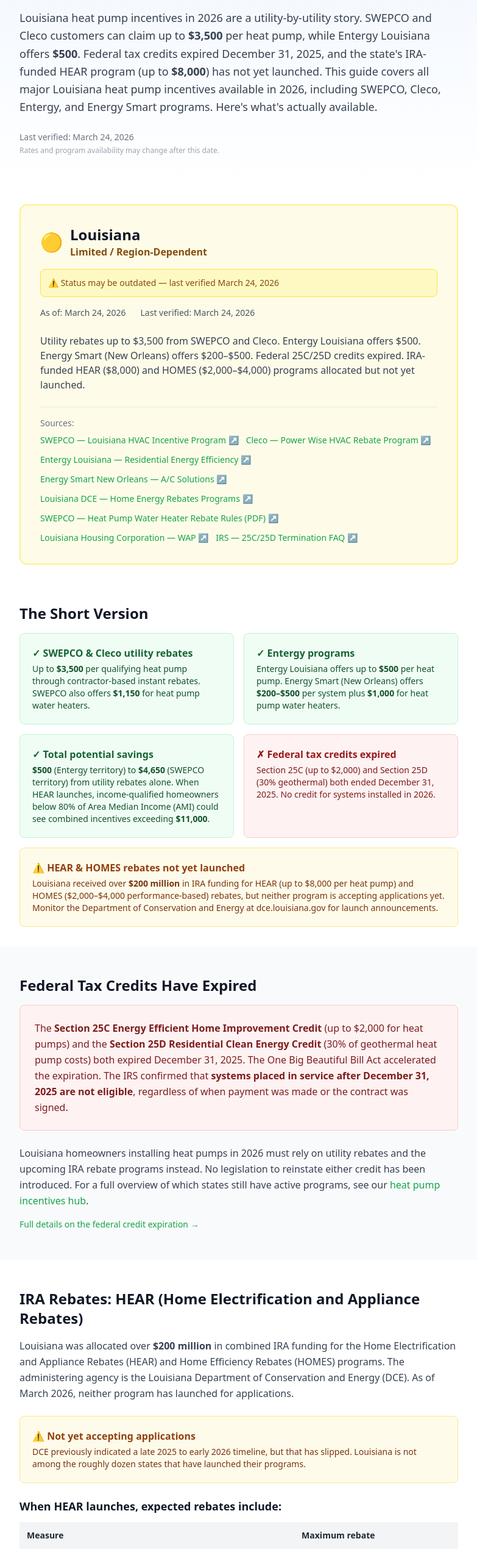
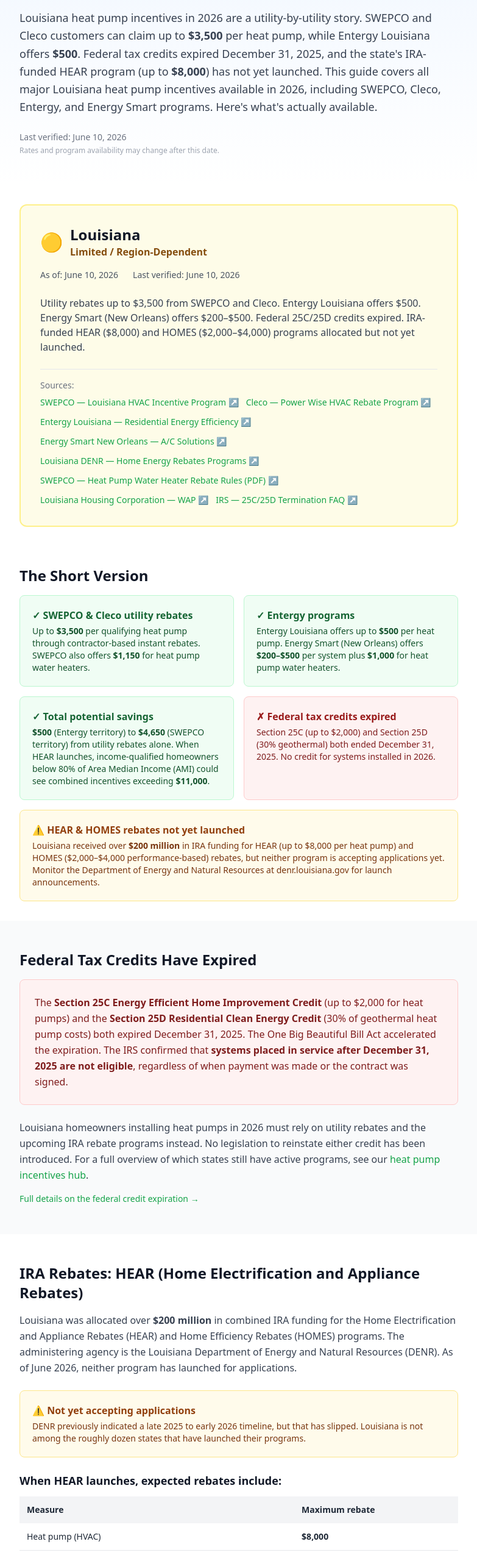
Before and after one commit to giniwproductions-88/homeenergybasics, a Next.js app: page /heat-pumps/states/la in a window 1280 px wide. Shown: the part 234-2789 px from the top of the page at 61% size, without its empty margins (248-1031 px from the left). Built offline with nearby package versions, Linux system fonts and the light colour scheme.

Commit message:
LA: fix agency name (DENR not DCE) sitewide; verify SWEPCO + Cleco; flag Entergy Solutions transition; verify 2026-06-10

```diff
--- a/src/app/heat-pumps/states/la/page.tsx
+++ b/src/app/heat-pumps/states/la/page.tsx
@@ -19,7 +19,7 @@ export const metadata: Metadata = {
     url: "https://homeenergybasics.com/heat-pumps/states/la",
     type: "article",
     publishedTime: "2026-03-24",
-    modifiedTime: "2026-03-24",
+    modifiedTime: "2026-06-10",
     section: "Heat Pumps",
   },
 };
@@ -62,7 +62,7 @@ export default function LouisianaPage() {
         name: "Who administers Louisiana\u2019s heat pump incentive programs?",
         acceptedAnswer: {
           "@type": "Answer",
-          text: "Utility rebates are administered directly by each utility: SWEPCO, Cleco Power (Power Wise program), Entergy Louisiana (Entergy Solutions), and Entergy New Orleans (Energy Smart). The upcoming IRA-funded HEAR and HOMES rebate programs are administered by the Louisiana Department of Conservation and Energy (DCE), formerly the Department of Energy and Natural Resources, in partnership with the Office of Community Development. The Weatherization Assistance Program is administered by the Louisiana Housing Corporation.",
+          text: "Utility rebates are administered directly by each utility: SWEPCO, Cleco Power (Power Wise program), Entergy Louisiana (Entergy Solutions), and Entergy New Orleans (Energy Smart). The upcoming IRA-funded HEAR and HOMES rebate programs are administered by the Louisiana Department of Energy and Natural Resources (DENR), in partnership with the Office of Community Development. The Weatherization Assistance Program is administered by the Louisiana Housing Corporation.",
         },
       },
       {
@@ -70,7 +70,7 @@ export default function LouisianaPage() {
         name: "When will Louisiana\u2019s HEAR and HOMES rebate programs launch?",
         acceptedAnswer: {
           "@type": "Answer",
-          text: "As of March 2026, Louisiana has not launched either the HEAR (up to $8,000 for heat pumps) or HOMES ($2,000\u2013$4,000 performance-based) rebate programs, despite receiving over $200 million in IRA funding. The Department of Conservation and Energy previously indicated a late 2025 to early 2026 timeline, but that has slipped. Homeowners should monitor dce.louisiana.gov for launch announcements.",
+          text: "As of June 2026, Louisiana has not launched either the HEAR (up to $8,000 for heat pumps) or HOMES ($2,000\u2013$4,000 performance-based) rebate programs, despite receiving over $200 million in IRA funding. The Department of Energy and Natural Resources previously indicated a late 2025 to early 2026 timeline, but that has slipped. Homeowners should monitor denr.louisiana.gov for launch announcements.",
         },
       },
     ],
@@ -160,7 +160,7 @@ export default function LouisianaPage() {
             </div>
             <div className="md:col-span-2 bg-amber-50 border border-amber-200 rounded-lg p-5">
               <p className="font-semibold text-amber-800 mb-1">⚠ HEAR &amp; HOMES rebates not yet launched</p>
-              <p className="text-sm text-amber-900">Louisiana received over <strong>$200 million</strong> in IRA funding for HEAR (up to $8,000 per heat pump) and HOMES ($2,000–$4,000 performance-based) rebates, but neither program is accepting applications yet. Monitor the Department of Conservation and Energy at dce.louisiana.gov for launch announcements.</p>
+              <p className="text-sm text-amber-900">Louisiana received over <strong>$200 million</strong> in IRA funding for HEAR (up to $8,000 per heat pump) and HOMES ($2,000–$4,000 performance-based) rebates, but neither program is accepting applications yet. Monitor the Department of Energy and Natural Resources at denr.louisiana.gov for launch announcements.</p>
             </div>
           </div>
         </div>
@@ -192,12 +192,12 @@ export default function LouisianaPage() {
         <div className="container-narrow">
           <h2 className="text-2xl font-bold text-gray-900 mb-4">IRA Rebates: HEAR (Home Electrification and Appliance Rebates)</h2>
           <p className="text-gray-700 leading-relaxed mb-6">
-            Louisiana was allocated over <strong>$200 million</strong> in combined IRA funding for the Home Electrification and Appliance Rebates (HEAR) and Home Efficiency Rebates (HOMES) programs. The administering agency is the Louisiana Department of Conservation and Energy (DCE). As of March 2026, neither program has launched for applications.
+            Louisiana was allocated over <strong>$200 million</strong> in combined IRA funding for the Home Electrification and Appliance Rebates (HEAR) and Home Efficiency Rebates (HOMES) programs. The administering agency is the Louisiana Department of Energy and Natural Resources (DENR). As of June 2026, neither program has launched for applications.
           </p>
 
           <div className="bg-amber-50 border border-amber-200 rounded-lg p-5 mb-6">
             <p className="font-semibold text-amber-800 mb-1">⚠ Not yet accepting applications</p>
-            <p className="text-sm text-amber-900">DCE previously indicated a late 2025 to early 2026 timeline, but that has slipped. Louisiana is not among the roughly dozen states that have launched their programs.</p>
+            <p className="text-sm text-amber-900">DENR previously indicated a late 2025 to early 2026 timeline, but that has slipped. Louisiana is not among the roughly dozen states that have launched their programs.</p>
           </div>
 
           <h3 className="text-lg font-semibold text-gray-900 mb-3">When HEAR launches, expected rebates include:</h3>
@@ -348,7 +348,7 @@ export default function LouisianaPage() {
           {/* Entergy Louisiana */}
           <h3 className="text-lg font-semibold text-gray-900 mb-3">Entergy Louisiana — Up to $500 (Most of the State)</h3>
           <p className="text-gray-700 leading-relaxed mb-4">
-            Entergy Louisiana, the state&apos;s largest utility, offers more limited heat pump incentives through the Entergy Solutions program: up to <strong>$500</strong> per heat pump, <strong>$200</strong> per central air conditioner, and <strong>$150</strong> for an A/C tune-up through participating trade allies. ENERGY STAR certification and SEER2/HSPF2 ratings are required. Income-qualified weatherization is available for households at or below 200% of the federal poverty level.
+            Entergy Louisiana, the state&apos;s largest utility, offers more limited heat pump incentives through the Entergy Solutions program: up to <strong>$500</strong> per heat pump, <strong>$200</strong> per central air conditioner, and <strong>$150</strong> for an A/C tune-up through participating trade allies. Following Louisiana Public Service Commission program changes, Entergy Solutions has recently been in transition, so confirm the program is currently accepting residential HVAC applications before counting on these amounts. ENERGY STAR certification and SEER2/HSPF2 ratings are required. Income-qualified weatherization is available for households at or below 200% of the federal poverty level.
           </p>
 
           {/* Entergy New Orleans */}
@@ -487,7 +487,7 @@ export default function LouisianaPage() {
 
           <h3 className="text-lg font-semibold text-gray-900 mb-3">HELP (Home Energy Loan Program)</h3>
           <p className="text-gray-700 leading-relaxed mb-4">
-            The Department of Conservation and Energy administers the HELP program, offering loans of up to <strong>$12,000 over 5 years</strong> for qualifying energy improvements including heat pumps. DCE provides half (up to $6,000) at a fixed <strong>2% interest rate</strong>, while a participating lender provides the other half at market rate. Contact DCE at (225) 342-4498 to verify participating lenders are currently active.
+            The Department of Energy and Natural Resources administers the HELP program, offering loans of up to <strong>$12,000 over 5 years</strong> for qualifying energy improvements including heat pumps. DENR provides half (up to $6,000) at a fixed <strong>2% interest rate</strong>, while a participating lender provides the other half at market rate. Contact DENR at (225) 342-4498 to verify participating lenders are currently active.
           </p>
 
           <div className="bg-green-50 border border-green-200 rounded-lg p-5">
@@ -608,7 +608,7 @@ export default function LouisianaPage() {
           <div className="space-y-4">
             <div className="bg-white border border-gray-200 rounded-lg p-5">
               <p className="font-semibold text-gray-900">HEAR and HOMES program launch</p>
-              <p className="text-sm text-gray-600 mt-1">Louisiana&apos;s $200 million+ IRA allocation could transform the incentive landscape overnight. When HEAR launches, income-qualified homeowners below 80% AMI could access up to $8,000 for a heat pump — stacking with existing utility rebates. Monitor dce.louisiana.gov for announcements.</p>
+              <p className="text-sm text-gray-600 mt-1">Louisiana&apos;s $200 million+ IRA allocation could transform the incentive landscape overnight. When HEAR launches, income-qualified homeowners below 80% AMI could access up to $8,000 for a heat pump — stacking with existing utility rebates. Monitor denr.louisiana.gov for announcements.</p>
             </div>
             <div className="bg-white border border-gray-200 rounded-lg p-5">
               <p className="font-semibold text-gray-900">IRA funding runway</p>
--- a/src/data/incentives.ts
+++ b/src/data/incentives.ts
@@ -1716,7 +1716,7 @@ export const incentives: Record<StateCode, StateIncentive> = {
     stateCode: "LA",
     stateName: "Louisiana",
     status: "limited",
-    lastVerified: "2026-03-24",
+    lastVerified: "2026-06-10",
     summary:
       "Utility rebates up to $3,500 from SWEPCO and Cleco. Entergy Louisiana offers $500. Energy Smart (New Orleans) offers $200\u2013$500. Federal 25C/25D credits expired. IRA-funded HEAR ($8,000) and HOMES ($2,000\u2013$4,000) programs allocated but not yet launched.",
     sources: [
@@ -1737,7 +1737,7 @@ export const incentives: Record<StateCode, StateIncentive> = {
         url: "https://energysmartnola.info/a-c-solutions/",
       },
       {
-        label: "Louisiana DCE \u2014 Home Energy Rebates Programs",
+        label: "Louisiana DENR \u2014 Home Energy Rebates Programs",
         url: "https://denr.louisiana.gov/page/home-energy-rebates-programs",
       },
       {
```
